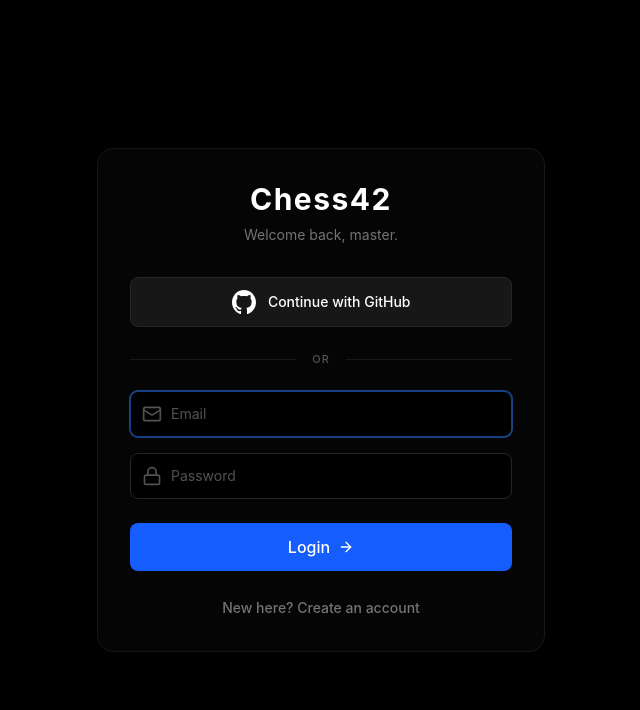
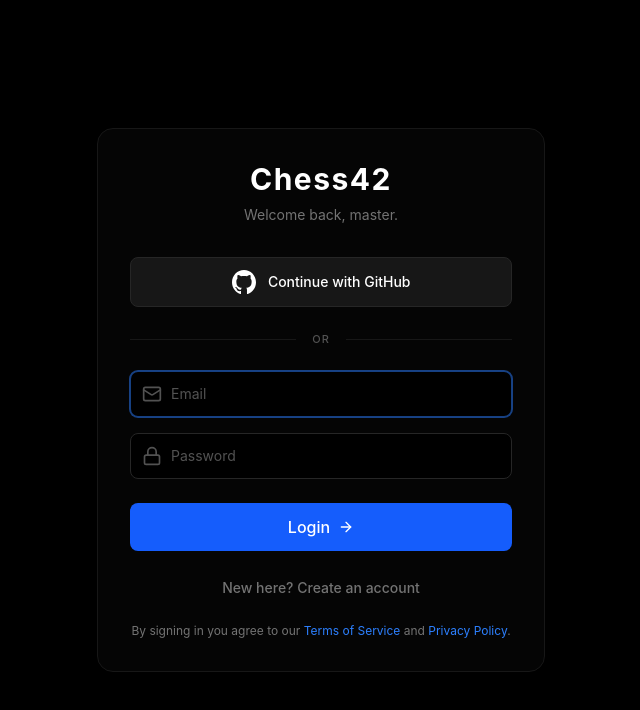
Before and after one commit to hububiq/ft_transcendence_chess, a React (Vite) app in the folder frontend/: page /login in a window 1280 px wide. Shown: the top 710 px of the page, without its empty margins (319-959 px from the left). Built offline with nearby package versions, Linux system fonts and the light colour scheme; no server answers.

Commit message:
privacy and terms page added
Added new pages and also links on RegisterPage and LoginPage

```diff
--- a/frontend/src/pages/auth/LoginPage.tsx
+++ b/frontend/src/pages/auth/LoginPage.tsx
@@ -125,6 +125,17 @@ export function Login() {
               New here? Create an account
             </Link>
           </div>
+		  <div className="mt-6 text-xs text-neutral-500 text-center">
+		    By signing in you agree to our{" "}
+		    <Link to="/terms" className="text-blue-500 hover:underline">
+		      Terms of Service
+		    </Link>{" "}
+		    and{" "}
+		    <Link to="/privacy" className="text-blue-500 hover:underline">
+		      Privacy Policy
+		    </Link>
+		    .
+		  </div>
         </div>
       </div>
     </div>
--- /dev/null
+++ b/frontend/src/pages/auth/PrivacyPage.tsx
@@ -0,0 +1,18 @@
+import { Link } from "react-router";
+
+export function PrivacyPage() {
+  return (
+    <div className="min-h-screen bg-black flex items-center justify-center p-6">
+      <div className="max-w-3xl bg-[#050505] border border-neutral-900 rounded-2xl p-8 text-neutral-200">
+        <h1 className="text-2xl font-bold mb-4">Privacy Policy</h1>
+        <p className="text-sm mb-4">
+          <h3>Welcome to Chest42!</h3>
+		  <p className="text-sm mb-4 text-justify">This Privacy Policy (“Policy“) describes how Chest42 collects, uses, protects, and discloses personal information, including about anyone who uses our Services (“Users“), anyone who creates an account on the Chest42 website or mobile application, makes a purchase from us, interacts with any related content, features, mobile and web applications and other services (collectively the “Services“).</p>
+        </p>
+        <Link to="/login" className="text-blue-500 hover:underline text-sm">
+          Back to Login
+        </Link>
+      </div>
+    </div>
+  );
+}
--- a/frontend/src/pages/auth/RegisterPage.tsx
+++ b/frontend/src/pages/auth/RegisterPage.tsx
@@ -222,6 +222,17 @@ export function Register() {
               Already have an account? Log in
             </Link>
           </div>
+		   <div className="mt-6 text-xs text-neutral-500 text-center">
+					By continuing to use our services, you agree to our{" "}
+					<Link to="/terms" className="text-blue-500 hover:underline">
+					  Terms of Service
+					</Link>{" "}
+					and{" "}
+					<Link to="/privacy" className="text-blue-500 hover:underline">
+					  Privacy Policy
+					</Link>
+					.
+				  </div>
         </div>
       </div>
     </div>
--- /dev/null
+++ b/frontend/src/pages/auth/TermsPage.tsx
@@ -0,0 +1,18 @@
+import { Link } from "react-router";
+
+export function TermsPage() {
+  return (
+    <div className="min-h-screen bg-black flex items-center justify-center p-6">
+      <div className="max-w-3xl bg-[#050505] border border-neutral-900 rounded-2xl p-8 text-neutral-200">
+        <h1 className="text-2xl font-bold mb-4">Terms of Service</h1>
+        <p className="text-sm mb-4">
+          <h3>Welcome to Chest42!</h3>
+		  <p className="text-sm mb-4 text-justify">This Terms of Service (“Agreement“) describes the terms and conditions under which you may access and use the Chest42 website or mobile application (the “Service“).</p>
+        </p>
+        <Link to="/login" className="text-blue-500 hover:underline text-sm">
+          Back to Login
+        </Link>
+      </div>
+    </div>
+  );
+}
--- a/frontend/src/routes.tsx
+++ b/frontend/src/routes.tsx
@@ -14,6 +14,8 @@ import { OAuthCallback } from "./pages/auth/OAuthCallback";
 import { Register } from "./pages/auth/RegisterPage";
 import { Login } from "./pages/auth/LoginPage";
 import { Dashboard } from "./pages/dashboard/Dashboard";
+import { TermsPage } from "./pages/auth/TermsPage";
+import { PrivacyPage } from "./pages/auth/PrivacyPage";
 
 export const router = createBrowserRouter([
   {
@@ -54,4 +56,7 @@ export const router = createBrowserRouter([
   // public - user can play test game agains bot
   { path: "/auth/github/callback", Component: OAuthCallback },
   { path: "/bot", Component: BotGame },
+  // static legal pages
+  { path: "/terms", Component: TermsPage },
+  { path: "/privacy", Component: PrivacyPage },
 ]);
```
